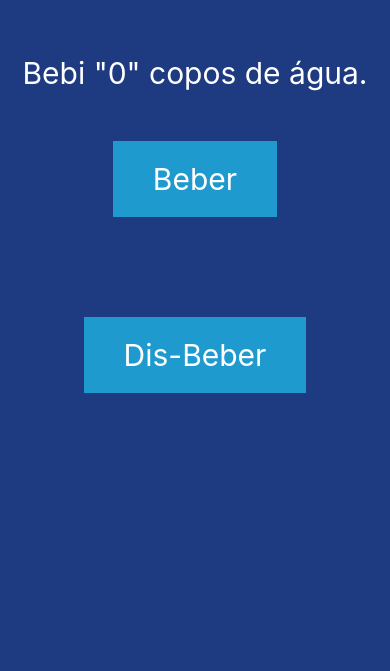
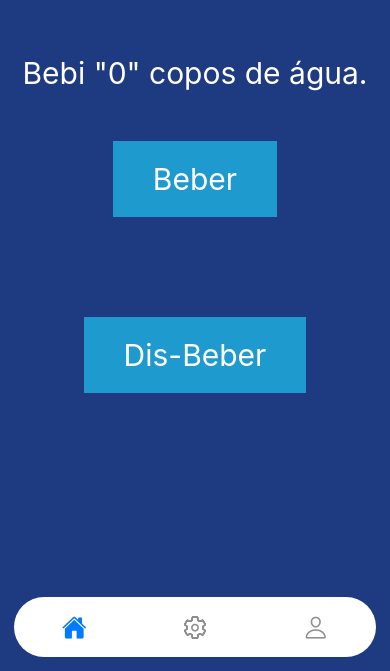
Before and after one commit to jonatasJS/our-app, a React Native app: screen / in a window 390 px wide. Shown: the part 173-844 px from the top of the page. Built offline with nearby package versions, Linux system fonts and the light colour scheme.

Commit message:
sdfsdfsdfdsfsdf

```diff
--- a/App.tsx
+++ b/App.tsx
@@ -1,238 +1,104 @@
 import React, { useEffect, useState } from "react";
+import { View, Image, Text, StyleSheet } from "react-native";
+import { NavigationContainer } from "@react-navigation/native";
+import { createBottomTabNavigator } from "@react-navigation/bottom-tabs";
+import { Ionicons } from "@expo/vector-icons";
 import { StatusBar } from "expo-status-bar";
-import { StyleSheet, Image, Text, View, Alert } from "react-native";
-import AsyncStorage from "@react-native-async-storage/async-storage";
-// import { Camera, CameraType } from "expo-camera";
-import Typist from "react-typist";
-// import * as Notifications from 'expo-notifications';
-import ConfettiCannon from "react-native-confetti-cannon";
+
+const Tab = createBottomTabNavigator();
+
+import HomeScreen from "./pages/Home/index";
+import ProfileScreen from "./pages/Profile/index";
+import SettingsScreen from "./pages/Settings/index";
 
 export default function App() {
-  // const [hasPermission, setHasPermission] = useState(null);
-  // const [type, setType] = useState(CameraType.back);
-  const [copos, setCopos] = useState(0);
   const [isLoading, setIsLoading] = useState(true);
-  const [showConfetti, setShowConfetti] = useState(false);
 
   useEffect(() => {
-    setTimeout(async () => {
-      if (
-        (await AsyncStorage.getItem("day")) !=
-        String(
-          new Date().getDate() || (await AsyncStorage.getItem("day")) == null
-        )
-      ) {
-        await AsyncStorage.setItem("day", String(new Date().getDate()));
-        await AsyncStorage.setItem("copos", "0");
-        setCopos(0);
-      }
-      setCopos(Number(await AsyncStorage.getItem("copos")) || 0);
-    }, 1);
     setTimeout(() => {
       setIsLoading(false); // seta o loading para false
     }, 3000);
-    // (async () => {
-    //   const { status } = await Camera.requestCameraPermissionsAsync();
-    //   setHasPermission(status === "granted");
-    // })();
   }, []);
 
-  async function addCopo() {
-    try {
-      setCopos(copos + 1);
-      await AsyncStorage.setItem("copos", `${copos + 1}`, () => {
-        if (copos == 4) {
-          Alert.alert("🎊 Parabéns! 🎉", "Você acaba de beber 5 copos!");
-          return setShowConfetti(true);
-        }
-
-        if (copos == 9) {
-          Alert.alert("🎊 Parabéns! 🎉", "Você acaba de beber 10 copos!");
-          return setShowConfetti(true);
-        }
-
-        if (copos == 14) {
-          return Alert.alert("😲 MANO", "Para, 15 copos é exagerado!");
-        }
-
-        setShowConfetti(false);
-        Alert.alert("Parabéns! 🎊", "Mais um copo de água bebido!");
-      });
-    } catch {
-      Alert.alert("Erro", "Erro ao adicionar copo");
-    }
-  }
-
-  async function remoCopos() {
-    try {
-      if (copos <= 0)
-        return Alert.alert(
-          "🤨",
-          "Você não bebeu água hoje!\nAnda, vá beber água 😉"
-        );
-      setCopos(copos - 1);
-      await AsyncStorage.setItem("copos", `${copos - 1}`, () =>
-        Alert.alert("🤨", "Você removeu um copo de água!")
-      );
-    } catch {
-      Alert.alert("Erro", "Erro ao remover copos");
-    }
-  }
-
   return (
-    <>
+    <NavigationContainer>
       {isLoading && (
         <View style={styles.loading}>
           <Image source={require("./assets/splash-animate.gif")} />
           <Text style={styles.loadingText}>Carregando...</Text>
         </View>
       )}
-      {!isLoading && (
-        <View style={styles.container}>
-          {showConfetti && (
-            <>
-              <ConfettiCannon
-                count={100}
-                origin={{ x: -10, y: 0 }}
-                autoStartDelay={0}
-                onAnimationEnd={() => setShowConfetti(false)}
-                colors={[
-                  "#e67e22",
-                  "#2ecc71",
-                  "#3498db",
-                  "#84AAC2",
-                  "#E6D68D",
-                  "#F67933",
-                  "#42A858",
-                  "#4F50A2",
-                  "#A86BB7",
-                  "#e74c3c",
-                  "#1abc9c",
-                ]}
-                fadeOut={true}
-              />
-              <ConfettiCannon
-                count={200}
-                origin={{ x: 0, y: -10 }}
-                autoStartDelay={100}
-                onAnimationEnd={() => setShowConfetti(false)}
-                colors={[
-                  "#e67e22",
-                  "#2ecc71",
-                  "#3498db",
-                  "#84AAC2",
-                  "#E6D68D",
-                  "#F67933",
-                  "#42A858",
-                  "#4F50A2",
-                  "#A86BB7",
-                  "#e74c3c",
-                  "#1abc9c",
-                ]}
-                fadeOut={true}
-              />
-            </>
-          )}
-          <Text style={styles.text}>Bebi "{copos}" copos de água.</Text>
-          <Text
-            style={styles.button}
-            accessibilityLabel="Beber"
-            onPress={addCopo}
-          >
-            Beber
-          </Text>
-          <Text
-            style={styles.button}
-            accessibilityLabel="Dis-Beber"
-            onPress={remoCopos}
-          >
-            Dis-Beber
-          </Text>
-          {/* {!hasPermission ? (
-            <Text style={styles.text}>Sem acesso a camera</Text>
-          ) : (
-            <>
-              <Camera
-                autoFocus
-                type={type}
-                style={styles.camera}
-              />
-              <Text
-                style={styles.button}
-                accessibilityLabel="Trocar camera"
-                onPress={() => {
-                  setType(
-                    type === CameraType.back
-                      ? CameraType.front
-                      : CameraType.back
-                  );
-                }}
-              >
-                Trocar camera
-              </Text>
-            </>
-          )} */}
+      {!isLoading && <Tab.Navigator
+        initialRouteName="Home"
+        screenOptions={{
+          tabBarShowLabel: false,
+          tabBarStyle: {
+            position: 'absolute',
+            borderTopWidth: 0,
 
-          {/* <Text
-            style={styles.button}
-            accessibilityLabel="Limpar"
-            onPress={async () => {
-              console.log("Sobre", await AsyncStorage.getItem("copos"))
-              console.log("Sobre", copos)
-              Alert.alert("Sobre", "Sobre o app");
-            }}
-          >
-            TESTE
-          </Text> */}
-          <StatusBar style="light" />
-        </View>
-      )}
-    </>
+            bottom: 14,
+            left: 14,
+            right: 14,
+            elevation: 0,
+            borderRadius: 50,
+            height: 60
+          }
+        }}
+       >
+        <Tab.Screen
+          name="Home"
+          component={HomeScreen}
+          options={{
+            headerShown: false,
+            tabBarIcon: ({ color, size, focused }) => {
+              if (focused)
+                return <Ionicons name="ios-home" size={size} color={color} />;
+              return (
+                <Ionicons name="ios-home-outline" size={size} color={color} />
+              );
+            },
+          }}
+        />
+        <Tab.Screen
+          name="Settings"
+          component={SettingsScreen}
+          options={{
+            headerShown: false,
+            tabBarIcon: ({ color, size, focused }) => {
+              if (focused)
+                return (
+                  <Ionicons name="ios-settings" size={size} color={color} />
+                );
+              return (
+                <Ionicons
+                  name="ios-settings-outline"
+                  size={size}
+                  color={color}
+                />
+              );
+            },
+          }}
+        />
+        <Tab.Screen
+          name="Profile"
+          component={ProfileScreen}
+          options={{
+            headerShown: false,
+            tabBarIcon: ({ color, size, focused }) => {
+              if (focused)
+                return <Ionicons name="ios-person" size={size} color={color} />;
+              return (
+                <Ionicons name="ios-person-outline" size={size} color={color} />
+              );
+            },
+          }}
+        />
+      </Tab.Navigator>}
+
+      <StatusBar style="light" />
+    </NavigationContainer>
   );
 }
-
-const styles = StyleSheet.create({
-  container: {
-    flex: 1,
-    backgroundColor: "#1E3B81",
-    alignItems: "center",
-    justifyContent: "center",
-    display: "flex",
-  },
-  camera: {
-    width: 500,
-    height: 500,
-  },
-  loading: {
-    flex: 1,
-    backgroundColor: "#1E3B81",
-    alignItems: "center",
-    justifyContent: "center",
-    display: "flex",
-  },
-  loadingText: {
-    color: "#fff",
-    fontSize: 20,
-    fontWeight: "bold",
-  },
-  text: {
-    fontSize: 30,
-    color: "#fff",
-  },
-  button: {
-    fontSize: 30,
-    margin: 50,
-    paddingBottom: 20,
-    paddingTop: 20,
-    paddingLeft: 40,
-    paddingRight: 40,
-    color: "#fff",
-    alignItems: "center",
-    justifyContent: "center",
-    display: "flex",
-    backgroundColor: "#1f9ace",
-  },
-});
 
 /*
 
@@ -287,3 +153,20 @@ export default function App() {
 }
 
 */
+
+const styles = StyleSheet.create({
+  loading: {
+    flex: 1,
+    backgroundColor: "#1E3B81",
+    alignItems: "center",
+    justifyContent: "center",
+    display: "flex",
+    textAlign: "center",
+  },
+  loadingText: {
+    color: "#fff",
+    fontSize: 20,
+    fontWeight: "bold",
+    textAlign: "center",
+  }
+});
--- /dev/null
+++ b/pages/Home/index.tsx
@@ -0,0 +1,173 @@
+import React, { useEffect, useState } from "react";
+import { StyleSheet, Text, View, Alert } from "react-native";
+import AsyncStorage from "@react-native-async-storage/async-storage";
+import ConfettiCannon from "react-native-confetti-cannon";
+
+export default function HomeScreen() {
+  const [copos, setCopos] = useState(0);
+  const [showConfetti, setShowConfetti] = useState(false);
+  const color = [
+    "#e67e22",
+    "#2ecc71",
+    "#3498db",
+    "#84AAC2",
+    "#E6D68D",
+    "#F67933",
+    "#42A858",
+    "#4F50A2",
+    "#A86BB7",
+    "#e74c3c",
+    "#1abc9c",
+  ];
+
+  useEffect(() => {
+    setTimeout(async () => {
+      if (
+        (await AsyncStorage.getItem("day")) !=
+        String(
+          new Date().getDate() || (await AsyncStorage.getItem("day")) == null
+        )
+      ) {
+        await AsyncStorage.setItem("day", String(new Date().getDate()));
+        await AsyncStorage.setItem("copos", "0");
+        setCopos(0);
+      }
+      setCopos(Number(await AsyncStorage.getItem("copos")) || 0);
+    }, 1);
+    // (async () => {
+    //   const { status } = await Camera.requestCameraPermissionsAsync();
+    //   setHasPermission(status === "granted");
+    // })();
+  }, []);
+
+  async function addCopo() {
+    try {
+      setCopos(copos + 1);
+      await AsyncStorage.setItem("copos", `${copos + 1}`, () => {
+        if (copos == 4) {
+          Alert.alert("🎊 Parabéns! 🎉", "Você acaba de beber 5 copos!");
+          return setShowConfetti(true);
+        }
+
+        if (copos == 9) {
+          Alert.alert("🎊 Parabéns! 🎉", "Você acaba de beber 10 copos!");
+          return setShowConfetti(true);
+        }
+
+        if (copos == 14) {
+          return Alert.alert("😲 MANO", "Para, 15 copos é exagerado!");
+        }
+
+        setShowConfetti(false);
+        // Alert.alert("Parabéns! 🎊", "Mais um copo de água bebido!");
+      });
+    } catch {
+      Alert.alert("Erro", "Erro ao adicionar copo");
+    }
+  }
+
+  async function remoCopos() {
+    try {
+      if (copos <= 0)
+        return Alert.alert(
+          "🤨",
+          "Você não bebeu água hoje!\nAnda, vá beber água 😉"
+        );
+      setCopos(copos - 1);
+      await AsyncStorage.setItem("copos", `${copos - 1}`, () =>
+        Alert.alert("🤨", "Você removeu um copo de água!")
+      );
+    } catch {
+      Alert.alert("Erro", "Erro ao remover copos");
+    }
+  }
+
+  return (
+    <View style={styles.container}>
+          {showConfetti && (
+            <>
+              <ConfettiCannon
+                count={50}
+                origin={{ x: -10, y: 0 }}
+                autoStartDelay={0}
+                onAnimationEnd={() => setShowConfetti(false)}
+                colors={color}
+                fadeOut={true}
+              />
+              <ConfettiCannon
+                count={50}
+                origin={{ x: 0, y: -10 }}
+                autoStartDelay={100}
+                onAnimationEnd={() => setShowConfetti(false)}
+                colors={color}
+                fadeOut={true}
+              />
+            </>
+          )}
+          <Text style={styles.text}>Bebi "{copos}" copos de água.</Text>
+          <Text
+            style={styles.button}
+            accessibilityLabel="Beber"
+            onPress={addCopo}
+          >
+            Beber
+          </Text>
+          <Text
+            style={styles.button}
+            accessibilityLabel="Dis-Beber"
+            onPress={remoCopos}
+          >
+            Dis-Beber
+          </Text>
+        </View>
+  );
+}
+
+const styles = StyleSheet.create({
+  container: {
+    flex: 1,
+    backgroundColor: "#1E3B81",
+    alignItems: "center",
+    justifyContent: "center",
+    display: "flex",
+    textAlign: "center",
+  },
+  camera: {
+    width: 500,
+    height: 500,
+    textAlign: "center",
+  },
+  loading: {
+    flex: 1,
+    backgroundColor: "#1E3B81",
+    alignItems: "center",
+    justifyContent: "center",
+    display: "flex",
+    textAlign: "center",
+  },
+  loadingText: {
+    color: "#fff",
+    fontSize: 20,
+    fontWeight: "bold",
+    textAlign: "center",
+  },
+  text: {
+    fontSize: 30,
+    color: "#fff",
+    textAlign: "center",
+  },
+  button: {
+    fontSize: 30,
+    margin: 50,
+    paddingBottom: 20,
+    paddingTop: 20,
+    paddingLeft: 40,
+    paddingRight: 40,
+    color: "#fff",
+    alignItems: "center",
+    justifyContent: "center",
+    display: "flex",
+    backgroundColor: "#1f9ace",
+    textAlign: "center",
+  },
+});
--- /dev/null
+++ b/pages/Profile/index.tsx
@@ -0,0 +1,29 @@
+// Pagina de perfil
+import React from "react";
+import { StatusBar } from "expo-status-bar";
+import { StyleSheet, Text, View } from "react-native";
+
+export default function ProfileScreen() {
+
+  return (
+    <View style={styles.container}>
+      <StatusBar style="auto" />
+      <Text style={styles.text}>Profile</Text>
+    </View>
+  );
+}
+
+const styles = StyleSheet.create({
+  container: {
+    flex: 1,
+    backgroundColor: "#1E3B81",
+    alignItems: "center",
+    justifyContent: "center",
+    display: "flex",
+  },
+  text: {
+    fontSize: 30,
+    color: "#fff",
+    textAlign: "center",
+  },
+});
--- /dev/null
+++ b/pages/Settings/index.tsx
@@ -0,0 +1,29 @@
+// Pagina de configurações
+import React from "react";
+import { StatusBar } from "expo-status-bar";
+import { StyleSheet, Text, View } from "react-native";
+
+export default function SettingsScreen() {
+
+  return (
+    <View style={styles.container}>
+      <StatusBar style="auto" />
+      <Text style={styles.text}>Ainda não sei o que fazer aqui...{'\n'}:/</Text>
+    </View>
+  );
+}
+
+const styles = StyleSheet.create({
+  container: {
+    flex: 1,
+    backgroundColor: "#1E3B81",
+    alignItems: "center",
+    justifyContent: "center",
+    display: "flex",
+  },
+  text: {
+    fontSize: 30,
+    color: "#fff",
+    textAlign: "center",
+  },
+});
--- /dev/null
+++ b/pages/config/Images.ts
@@ -0,0 +1,4 @@
+export default {
+  ErikmcleannTCtYYyVqSYunsplash: '../../assets/icon-2.png',
+  Model024: '../../assets/icon-2.png'
+}
```
Also changed, not shown: package.json (+15 -7 lines), 1 other file (tests, documents, lock files or other folders).
